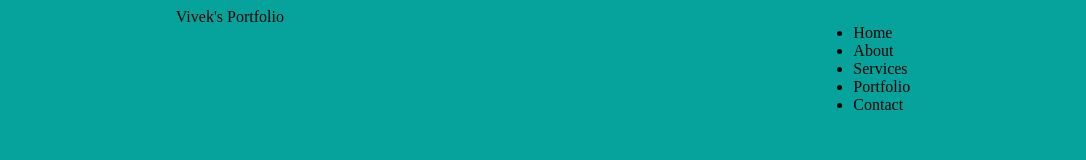
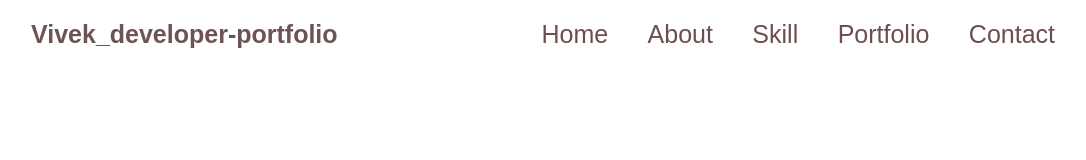
Before and after one commit to imVivek-kumar/Portfolio, a plain HTML site: page index.html in a window 1280 px wide. Shown: the whole page, without its empty margins (97-1183 px from the left). Drawn offline with Linux system fonts and the light colour scheme.

Commit message:
portfolio color

```diff
--- a/index.html
+++ b/index.html
@@ -9,20 +9,16 @@
 
 </head>
 <body>
-    <header>
-        <nav>
-            <div class="left">Vivek's Portfolio</div>
-            <div class="right">
-                <ul>
-                    <li>Home</li>
-                    <li>About</li>
-                    <li>Services</li>
-                    <li>Portfolio</li>
-                    <li>Contact</li>
-                </ul>
-            </div>
-
+    <header class="header ">
+        <a href="#" class="logo">Vivek_developer-portfolio</a>
+        <nav class="navbar">
+            <a href="#">Home</a>
+            <a href="#">About</a>
+            <a href="#">Skill</a>
+            <a href="#">Portfolio</a>
+            <a href="#">Contact</a>
         </nav>
     </header>
+<script src="index.js"></script>
 </body>
 </html>
--- /dev/null
+++ b/index.js
@@ -0,0 +1 @@
+console.log("my nme is vivek kumar")
--- a/style.css
+++ b/style.css
@@ -1,9 +1,37 @@
-body{
-    background: #05a39b;
+*{
+    margin: 0;
+    padding: 0;
+    box-sizing: border-box;
+    font-family: 'poppins', sans-serif;
 }
-nav{
+body {
+    color: #b18787;
+}
+.header {
+    position: fixed;
+    top: 0;
+    left: 0;
+    width: 100%;
+    padding: 20px 10%;
+    background: transparent;
     display: flex;
-    justify-content: space-around;
-
-    ;
+    justify-content: space-between;
+    align-items: center;
+    z-index: 100;
 }
+.logo {
+    position: relative;
+    font-size: 25px;
+    color: #6e5353;
+    text-decoration: none;
+    font-weight: 600;
+}
+.navbar a {
+display: inline-block;
+font-size: 25px;
+color: #6d4e4e;
+text-decoration: none;
+font-weight: 500;
+margin-left: 35px;
+transition: .3s;
+}
```
